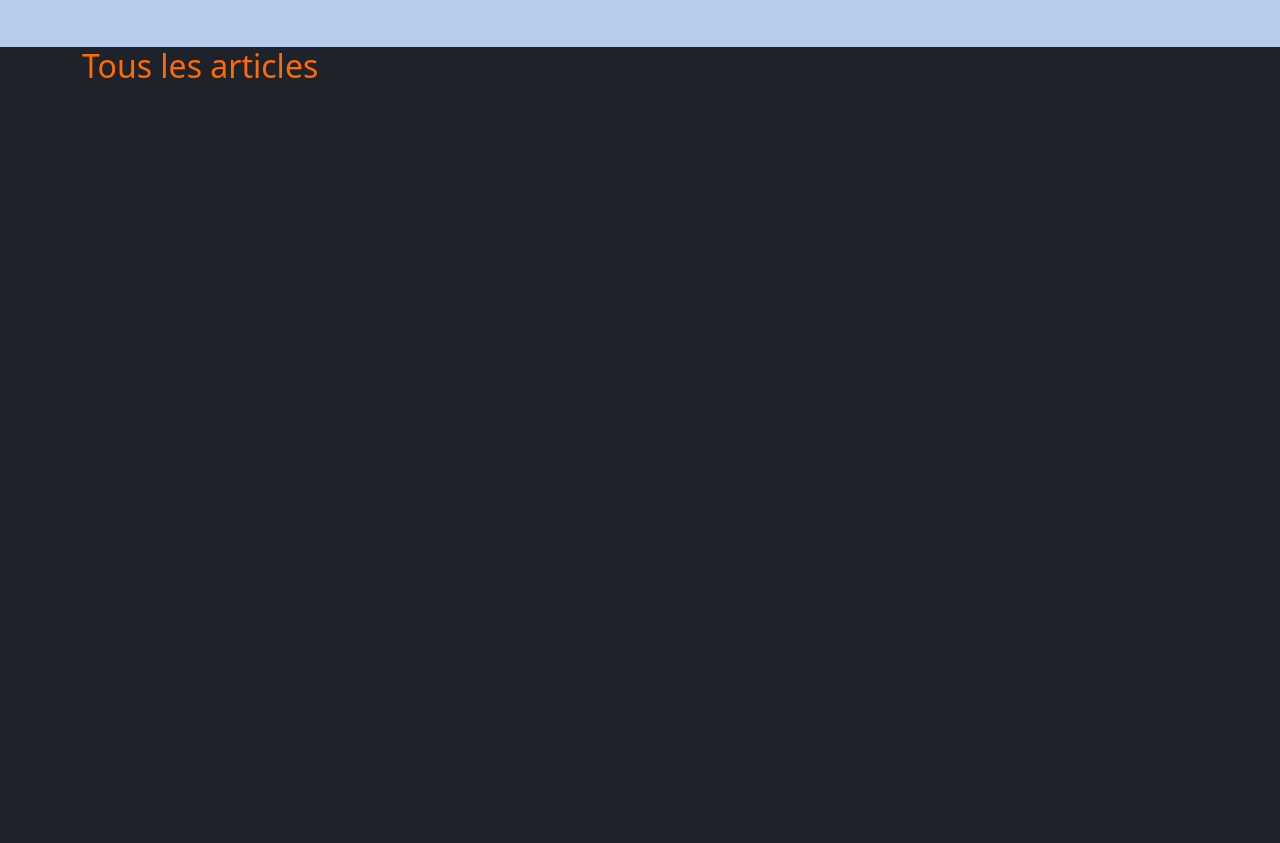
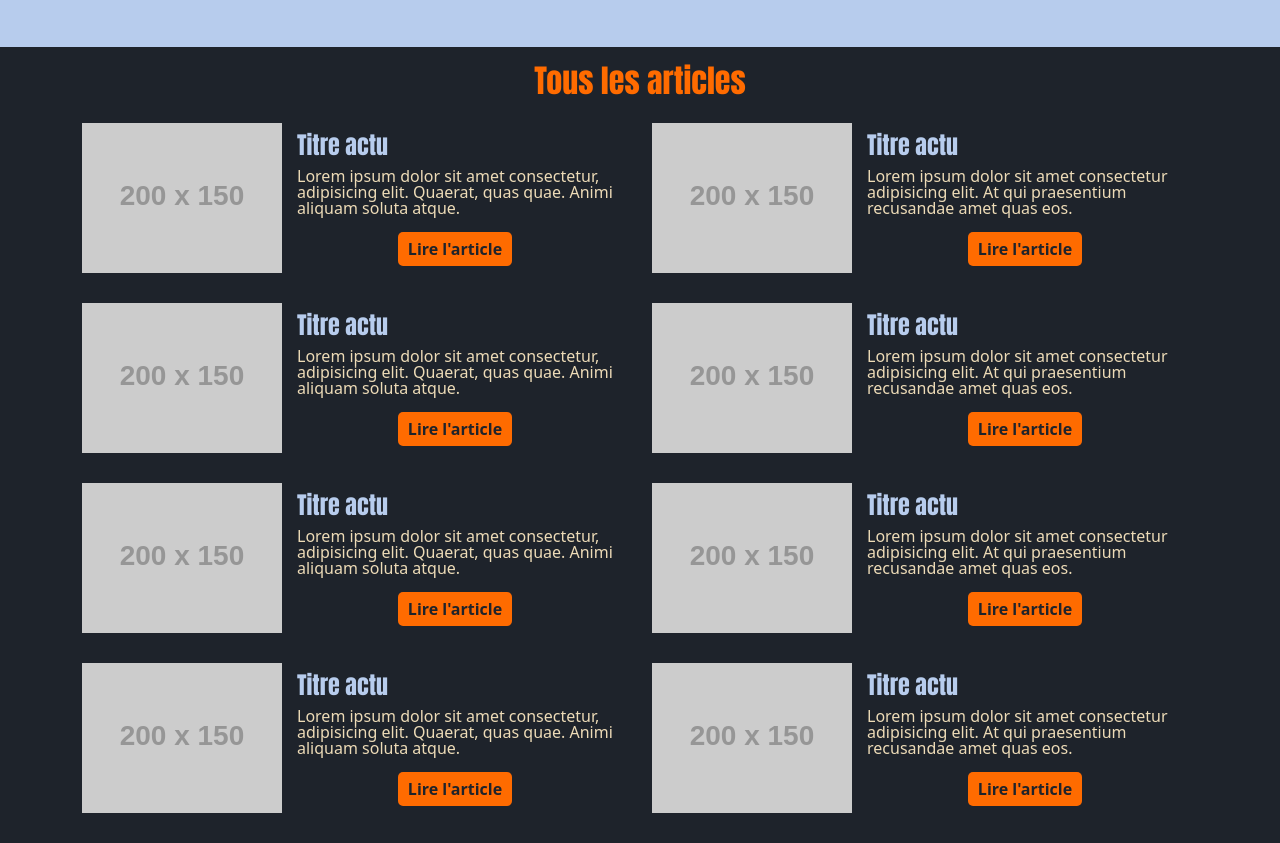
Before and after one commit to RenaudPavie/My-news, a plain HTML site: page index.html in a window 1280 px wide. Shown: the part 359-1202 px from the top of the page. Before the commit the page ends 800 px from the top, so only its background shows below. Drawn offline with nearby package versions, Linux system fonts and the light colour scheme; placeholder pictures from the web are drawn by us.

Commit message:
Ajout de la grille d'article + responsive

```diff
--- a/css/style.css
+++ b/css/style.css
@@ -67,6 +67,8 @@ body {
     background-color: #1e232b;
     border-radius: 5px;
     padding: 5px 10px;
+
+    font-weight: 600;
 }
 .header-carousel-text a.btn:focus {
     box-shadow: none;
@@ -77,5 +79,39 @@ body {
 /* ALL NEWS */
 
 #all-news h2 {
-    color:#ff6b00
+    color:#ff6b00;
+    text-align: center;
+    padding:15px 0;
+
+    font-family: 'Anton', sans-serif;
 }
+#all-news .single-news {
+    display: flex;
+    align-items: center;
+    margin-bottom: 30px;
+}
+#all-news .single-news a {
+    text-decoration: none;
+    padding: 5px 10px;
+    background-color: #ff6b00;
+    border-radius: 5px;
+    align-self: center;
+    color: #1e232b;
+    font-weight: 600;
+}
+#all-news .single-news .news-text{
+    padding:0 15px;
+    height: 100%;
+    display: flex;
+    flex-direction: column;
+
+}
+#all-news .single-news h3 {
+    color:#b7cced;
+    font-family: 'Anton', sans-serif;
+    font-size: 1.5rem;
+}
+#all-news .single-news p {
+    color:#eddbb7;
+    line-height: 1;
+}
--- a/index.html
+++ b/index.html
@@ -79,6 +79,91 @@
 
     <div class="container" id='all-news'>
       <h2>Tous les articles</h2>
+      <div class="row">
+        <div class="col-12 col-lg-6">
+
+          <!-- ARTICLE -->
+          <div class="single-news">
+            <img src="http://placehold.it/200x150" class="d-block" alt="...">
+            <div class="news-text">
+              <h3>Titre actu</h3>
+              <p>Lorem ipsum dolor sit amet consectetur, adipisicing elit. Quaerat, quas quae. Animi aliquam soluta atque.</p>
+              <a href="#">Lire l'article</a>
+            </div>
+          </div>
+          <!-- ARTICLE -->
+          <div class="single-news">
+            <img src="http://placehold.it/200x150" class="d-block" alt="...">
+            <div class="news-text">
+              <h3>Titre actu</h3>
+              <p>Lorem ipsum dolor sit amet consectetur, adipisicing elit. Quaerat, quas quae. Animi aliquam soluta atque.</p>
+              <a href="#">Lire l'article</a>
+            </div>
+          </div>
+          <!-- ARTICLE -->
+          <div class="single-news">
+            <img src="http://placehold.it/200x150" class="d-block" alt="...">
+            <div class="news-text">
+              <h3>Titre actu</h3>
+              <p>Lorem ipsum dolor sit amet consectetur, adipisicing elit. Quaerat, quas quae. Animi aliquam soluta atque.</p>
+              <a href="#">Lire l'article</a>
+            </div>
+          </div>
+          <!-- ARTICLE -->
+          <div class="single-news">
+            <img src="http://placehold.it/200x150" class="d-block" alt="...">
+            <div class="news-text">
+              <h3>Titre actu</h3>
+              <p>Lorem ipsum dolor sit amet consectetur, adipisicing elit. Quaerat, quas quae. Animi aliquam soluta atque.</p>
+              <a href="#">Lire l'article</a>
+            </div>
+          </div>
+
+
+        </div>
+        <div class="col-12 col-lg-6">
+
+          <!-- ARTICLE -->
+          <div class="single-news">
+            <img src="http://placehold.it/200x150" class="d-block" alt="...">
+            <div class="news-text">
+              <h3>Titre actu</h3>
+              <p>Lorem ipsum dolor sit amet consectetur adipisicing elit. At qui praesentium recusandae amet quas eos.</p>
+              <a href="#">Lire l'article</a>
+            </div>
+          </div>
+          <!-- ARTICLE -->
+          <div class="single-news">
+            <img src="http://placehold.it/200x150" class="d-block" alt="...">
+            <div class="news-text">
+              <h3>Titre actu</h3>
+              <p>Lorem ipsum dolor sit amet consectetur adipisicing elit. At qui praesentium recusandae amet quas eos.</p>
+              <a href="#">Lire l'article</a>
+            </div>
+          </div>
+          <!-- ARTICLE -->
+          <div class="single-news">
+            <img src="http://placehold.it/200x150" class="d-block" alt="...">
+            <div class="news-text">
+              <h3>Titre actu</h3>
+              <p>Lorem ipsum dolor sit amet consectetur adipisicing elit. At qui praesentium recusandae amet quas eos.</p>
+              <a href="#">Lire l'article</a>
+            </div>
+          </div>
+          <!-- ARTICLE -->
+          <div class="single-news">
+            <img src="http://placehold.it/200x150" class="d-block" alt="...">
+            <div class="news-text">
+              <h3>Titre actu</h3>
+              <p>Lorem ipsum dolor sit amet consectetur adipisicing elit. At qui praesentium recusandae amet quas eos.</p>
+              <a href="#">Lire l'article</a>
+            </div>
+          </div>
+
+        </div>
+      </div>
+
+
     </div>
 
     <script src="https://cdn.jsdelivr.net/npm/@popperjs/core@2.5.4/dist/umd/popper.min.js" integrity="sha384-q2kxQ16AaE6UbzuKqyBE9/u/KzioAlnx2maXQHiDX9d4/zp8Ok3f+M7DPm+Ib6IU" crossorigin="anonymous"></script>
```
